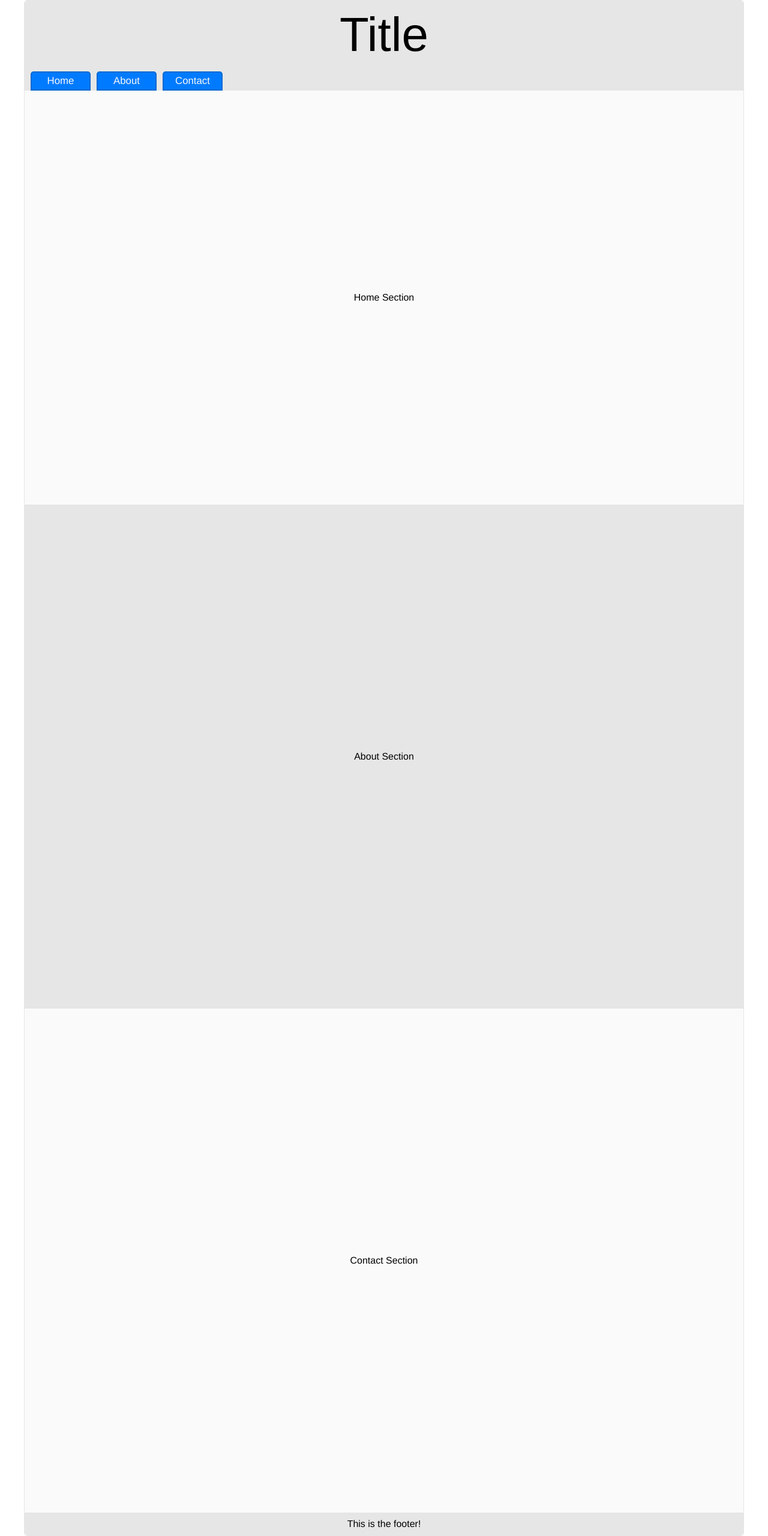
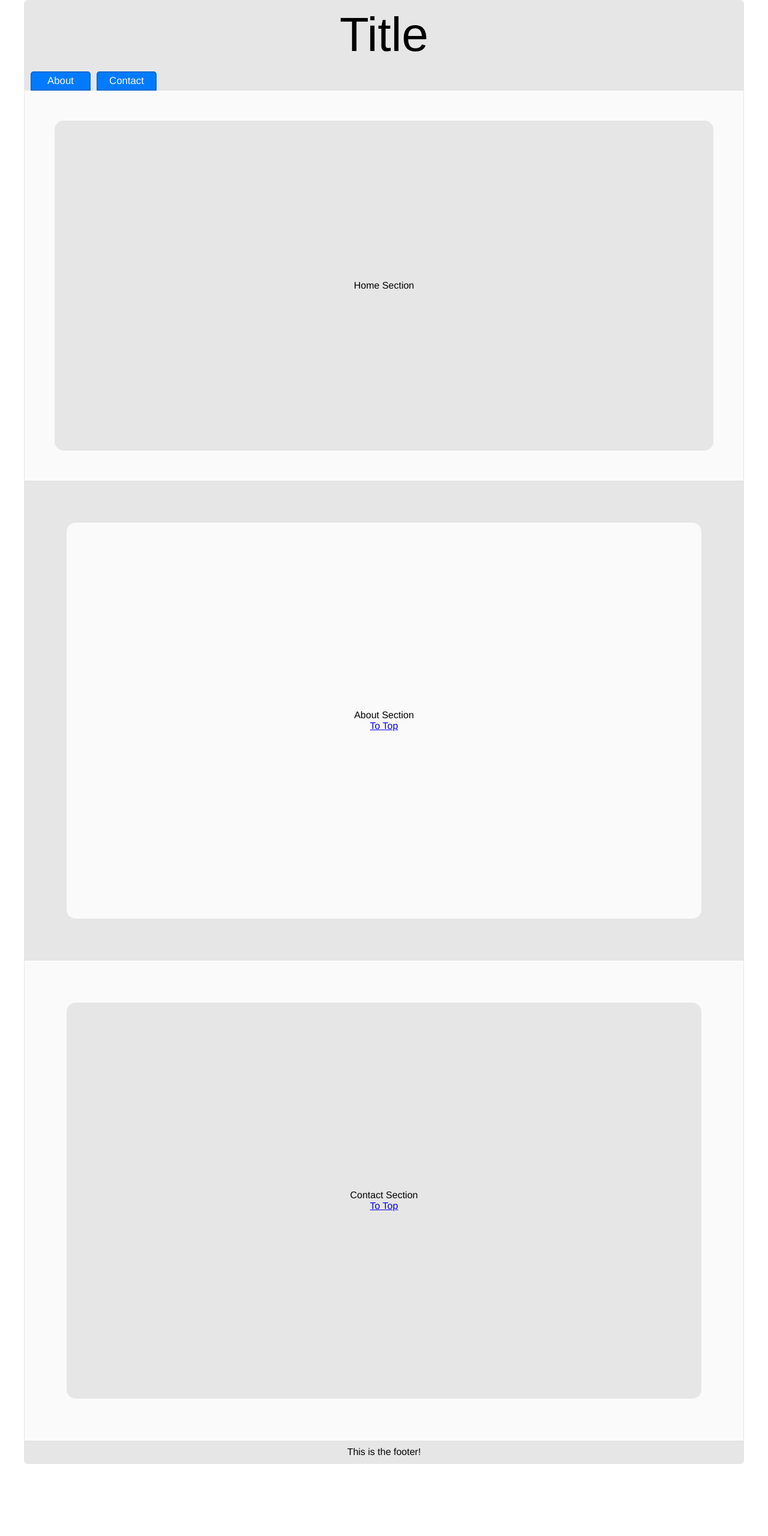
Before and after one commit to wchrapcynski/wc-component-component-library, a React (Create React App) app: page / in a window 1280 px wide. Shown: the whole page at 60% size. After the commit the page ends 2440 px from the top, so only its background shows below. Built offline with nearby package versions, Linux system fonts and the light colour scheme.

Commit message:
Refined demo page

```diff
--- a/src/App.js
+++ b/src/App.js
@@ -1,6 +1,6 @@
 import React from "react";
 import "./App.scss";
-import "./styles/common.scss"
+import "./styles/common.scss";
 import Header from "./components/header/header";
 import Footer from "./components/footer/footer";
 
@@ -10,9 +10,7 @@ function App() {
   const navbarItems = websiteData.pages;
   let navbarTabs = [];
 
-  function navbarOnClickHandle(event) {
-
-  }
+  function navbarOnClickHandle(event) {}
 
   return (
     <div className="App radius5">
@@ -25,13 +23,25 @@ function App() {
       </div>
       <div className="middle">
         <div className="Home">
-          Home Section
+          <div className="bubble1 radius15">
+            <div>Home Section</div>
+          </div>
         </div>
         <div className="About" id="About">
-          About Section
+          <div className="bubble2 radius15">
+            <div>About Section</div>
+            <div>
+              <a href="#Home">To Top</a>
+            </div>
+          </div>
         </div>
         <div className="Contact" id="Contact">
-          Contact Section
+          <div className="bubble1 radius15">
+            <div>Contact Section</div>
+            <div>
+              <a href="#Home">To Top</a>
+            </div>
+          </div>
         </div>
       </div>
       <div className="bottom">
--- a/src/App.scss
+++ b/src/App.scss
@@ -5,17 +5,36 @@
   margin: 0 40px;
   border: 1px solid $white-2;
 
+  .bubble1 {
+    background-color: $white-2;
+    height: calc(100% - 100px);
+    width: calc(100% - 100px);
+    display: flex;
+    justify-content: center;
+    align-items: center;
+    flex-direction: column;
+  }
+
+  .bubble2 {
+    background-color: $white-1;
+    height: calc(100% - 100px);
+    width: calc(100% - 100px);
+    display: flex;
+    justify-content: center;
+    align-items: center;
+    flex-direction: column;
+  }
+
   .Home {
     height: calc(100vh - 150px);
-    padding: 20px;
     background-color: $white-1;
     display: flex;
     justify-content: center;
     align-items: center;
-}
+  }
 
   .About {
-    height: 100vh;
+    height: calc(100vh - 40px);
     padding: 20px;
     background-color: $white-2;
     display: flex;
@@ -24,7 +43,7 @@
   }
 
   .Contact {
-    height: 100vh;
+    height: calc(100vh - 40px);
     padding: 20px;
     background-color: $white-1;
     display: flex;
--- a/src/data/data.json
+++ b/src/data/data.json
@@ -1,4 +1,4 @@
 
   {
-    "pages": ["Home", "About", "Contact"]
+    "pages": ["About", "Contact"]
   }
--- a/src/index.css
+++ b/src/index.css
@@ -1,3 +1,7 @@
+html {
+  scroll-behavior: smooth;
+}
+
 body {
   margin: 0;
   font-family: -apple-system, BlinkMacSystemFont, 'Segoe UI', 'Roboto', 'Oxygen',
```
